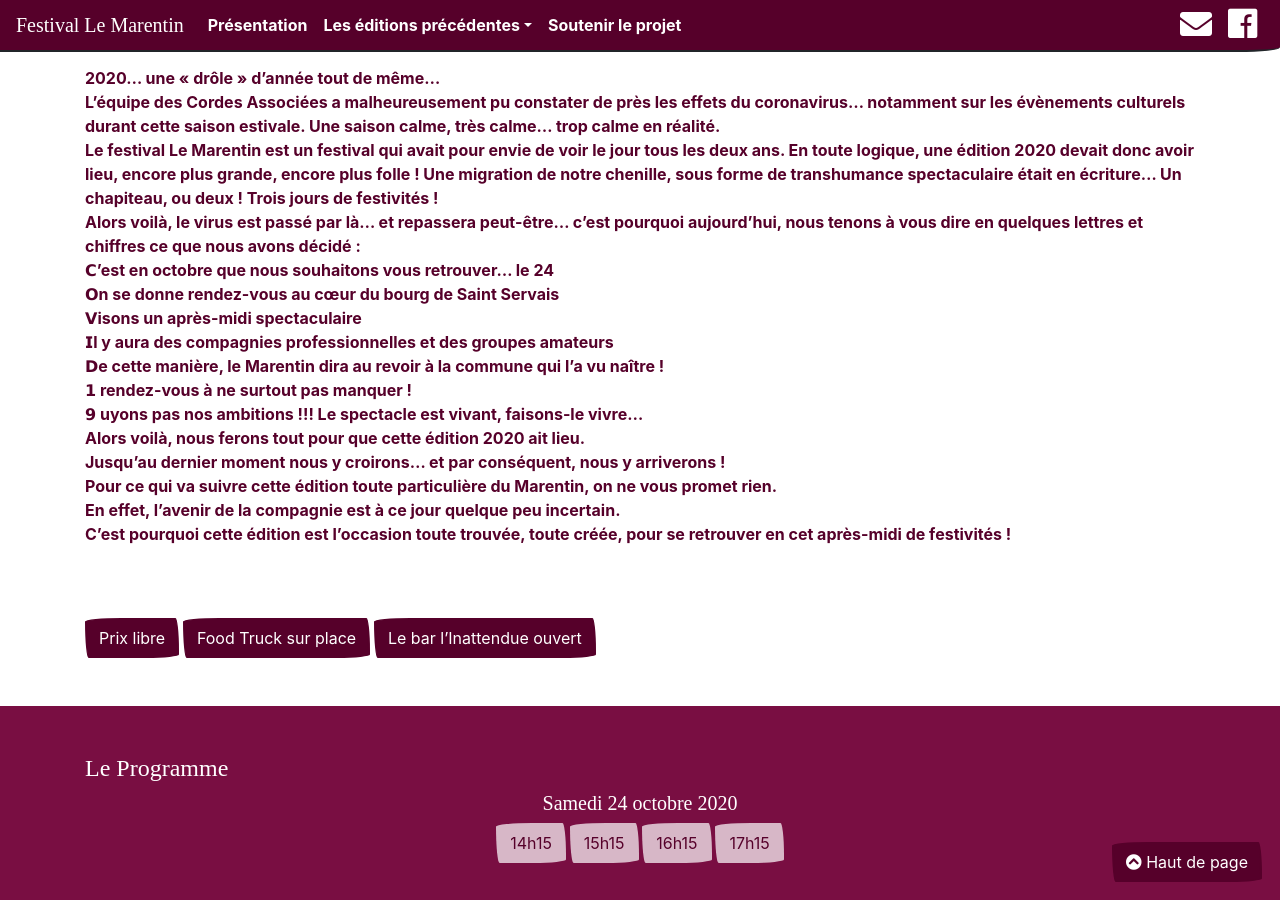
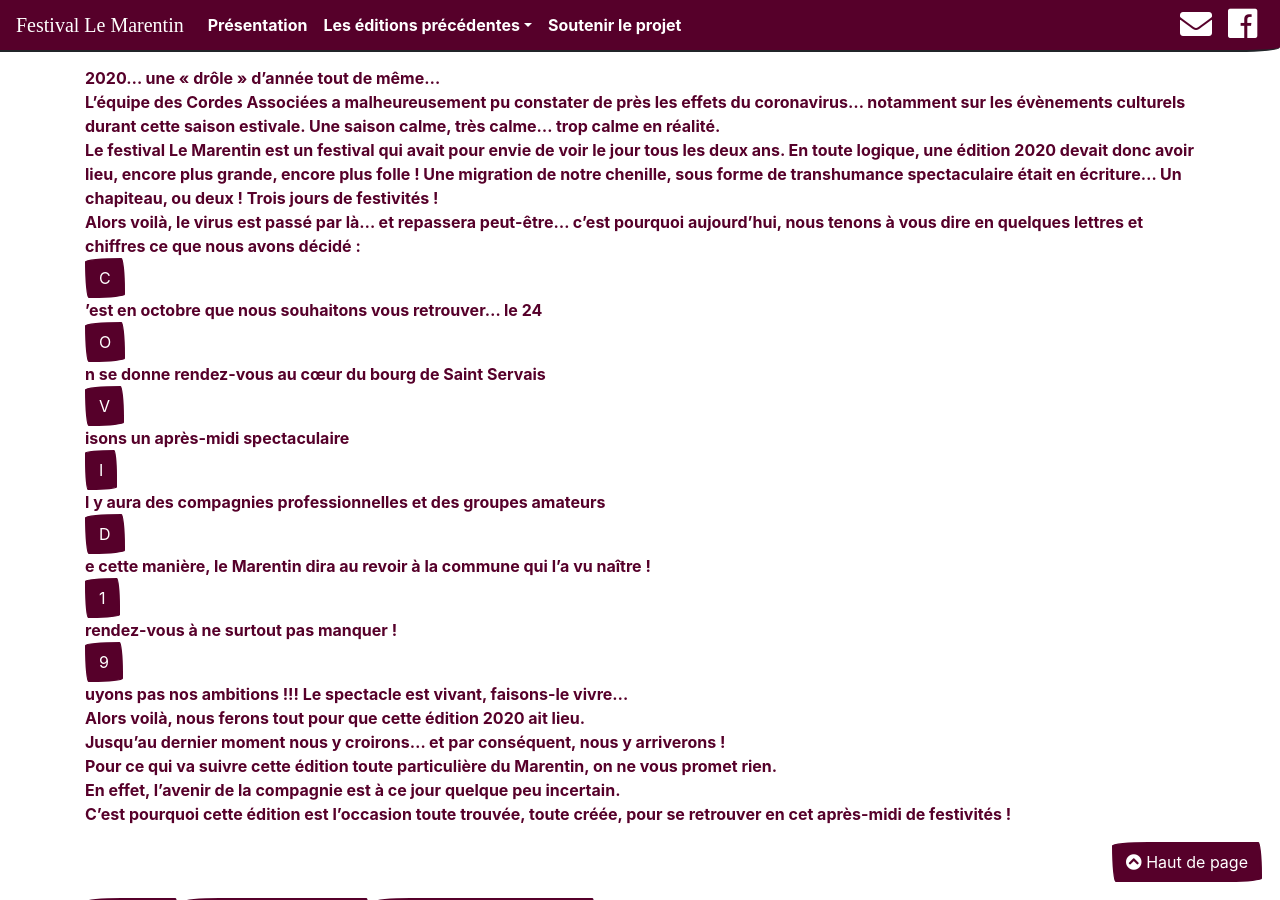
Before and after one commit to tibodut/marentin, a Jekyll site: the page built from edition-2020.html, in a window 1280 px wide and 900 px high, scrolled down 491 px. Built offline with Jekyll 4.4.1, drawn with Linux system fonts in a browser that asks for light colours; nearby versions of some CDN libraries; some web fonts are replaced.

Commit message:
exergue COVID

```diff
--- a/edition-2020.html
+++ b/edition-2020.html
@@ -50,13 +50,13 @@ layout: default
 L’équipe des Cordes Associées a malheureusement pu constater de près les effets du coronavirus… notamment sur les évènements culturels durant cette saison estivale. Une saison calme, très calme… trop calme en réalité.<br />
 Le festival Le Marentin est un festival qui avait pour envie de voir le jour tous les deux ans. En toute logique, une édition 2020 devait donc avoir lieu, encore plus grande, encore plus folle ! Une migration de notre chenille, sous forme de transhumance spectaculaire était en écriture… Un chapiteau, ou deux ! Trois jours de festivités !<br />
 Alors voilà, le virus est passé par là… et repassera peut-être… c’est pourquoi aujourd’hui, nous tenons à vous dire en quelques lettres et chiffres ce que nous avons décidé :<br />
-𝗖’est en octobre que nous souhaitons vous retrouver… le 24 <br />
-𝗢n se donne rendez-vous au cœur du bourg de Saint Servais <br />
-𝗩isons un après-midi spectaculaire <br />
-𝗜l y aura des compagnies professionnelles et des groupes amateurs <br />
-𝗗e cette manière, le Marentin dira au revoir à la commune qui l’a vu naître ! <br />
-𝟭 rendez-vous à ne surtout pas manquer ! <br />
-𝟵 uyons pas nos ambitions !!! Le spectacle est vivant, faisons-le vivre… <br />
+<div class="text-white">  <a class="btn btn-primary">C</a></div>’est en octobre que nous souhaitons vous retrouver… le 24 <br />
+<div class="text-white">  <a class="btn btn-primary">O</a></div>n se donne rendez-vous au cœur du bourg de Saint Servais <br />
+<div class="text-white">  <a class="btn btn-primary">V</a></div>isons un après-midi spectaculaire <br />
+<div class="text-white">  <a class="btn btn-primary">I</a></div>l y aura des compagnies professionnelles et des groupes amateurs <br />
+<div class="text-white">  <a class="btn btn-primary">D</a></div>e cette manière, le Marentin dira au revoir à la commune qui l’a vu naître ! <br />
+<div class="text-white">  <a class="btn btn-primary">1</a></div> rendez-vous à ne surtout pas manquer ! <br />
+<div class="text-white">  <a class="btn btn-primary">9</a></div> uyons pas nos ambitions !!! Le spectacle est vivant, faisons-le vivre… <br />
 Alors voilà, nous ferons tout pour que cette édition 2020 ait lieu. <br />
 Jusqu’au dernier moment nous y croirons… et par conséquent, nous y arriverons ! <br />
 Pour ce qui va suivre cette édition toute particulière du Marentin, on ne vous promet rien. <br />
```
